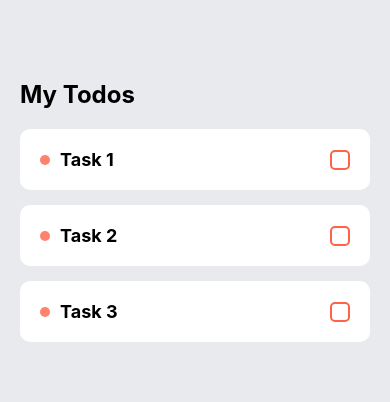
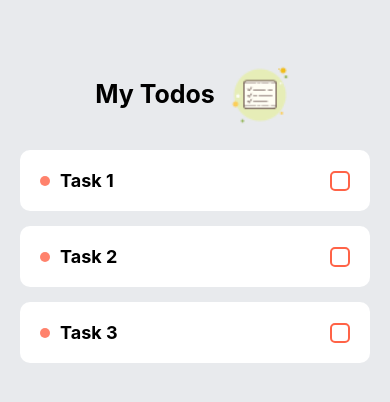
Before and after one commit to Sonnysam/my-todo-app-, a React Native app: screen / in a window 390 px wide. Shown: the top 402 px of the page. Built offline with nearby package versions, Linux system fonts and the light colour scheme.

Commit message:
todo image  added

```diff
--- a/App.js
+++ b/App.js
@@ -1,4 +1,4 @@
-import { StyleSheet, Text, View } from "react-native";
+import { StyleSheet, Text, View, Image } from "react-native";
 import React from "react";
 import Task from "./components/Task";
 
@@ -7,15 +7,23 @@ export default function App() {
     <View style={styles.container}>
       {/* My Tasks */}
       <View style={styles.taskWrapper}>
-        <Text style={styles.title}>My Todos</Text>
+        <View style={styles.titleWrapper}>
+          <Text style={styles.title}>My Todos</Text>
+          <Image
+            source={require("./assets/images/todo.png")}
+            style={{ width: 70, height: 70, marginLeft: 10 }}
+          />
+        </View>
 
         {/* Task Items */}
         <View style={styles.item}>
-          <Task text= { "Task 1" }/>
-          <Task text= { "Task 2" }/>
-          <Task text= { "Task 3" }/>
+          <Task text={"Task 1"} />
+          <Task text={"Task 2"} />
+          <Task text={"Task 3"} />
         </View>
       </View>
+
+      {/* Key Board Avoiding View Added */}
     </View>
   );
 }
@@ -25,14 +33,24 @@ const styles = StyleSheet.create({
     flex: 1,
     backgroundColor: "#E8EAED",
   },
+  titleWrapper: {
+    display: "flex",
+    flexDirection: "row",
+    justifyContent: "center",
+    alignItems: "center",
+  },
   taskWrapper: {
-    padding: 80,
+    padding: 60,
     paddingHorizontal: 20,
   },
   title: {
-    fontSize: 24,
+    fontSize: 25,
     fontWeight: "bold",
-    marginBottom: 20,
+    marginBottom: 15,
+    textAlign: "center",
+    marginTop: 12,
   },
-  item: {},
+  item: {
+    marginTop: 20,
+  },
 });
```
Also changed, not shown: assets/images/todo.png (added).
